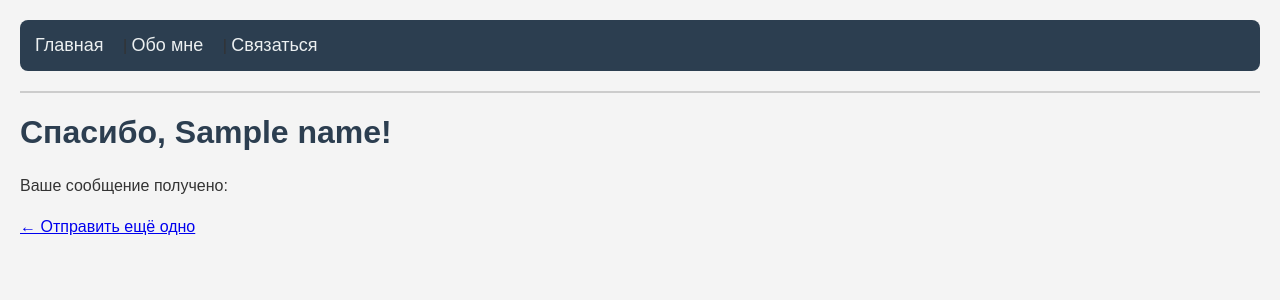
After one commit to Imuxamed/flask_project, a Flask app: template templates/thanks.html in a window 1280 px wide. The commit adds this page. Shown: the top 300 px of the page. Run offline with Flask 3, Linux system fonts and the light colour scheme; the template is opened without the code that fills it: most values are stand-ins (such as "Sample title", 1, 10 or a date in 2020).

Commit message:
Форма обратной связи: GET и POSTggggggggg

```diff
--- a/app.py
+++ b/app.py
@@ -1,4 +1,4 @@
-from flask import Flask, render_template
+from flask import Flask, render_template,request
 from datetime import datetime
 
 app = Flask(__name__)
@@ -11,6 +11,13 @@ def home():
 @app.route('/about')
 def about():
     return render_template('about.html')
+@app.route('/contact', methods=['GET', 'POST'])
+def contact():
+    if request.method == 'POST':
+        name = request.form['name']
+        message = request.form['message']
+        return render_template('thanks.html', name=name, message=message)
+    return render_template('contact.html')
 
 if __name__ == '__main__':
     app.run(debug=True)
--- a/templates/base.html
+++ b/templates/base.html
@@ -7,7 +7,7 @@
 <body>
     <nav>
         <a href="/">Главная</a> |
-        <a href="/about">Обо мне</a>
+        <a href="/about">Обо мне</a> | <a href="/contact">Связаться</a>
     </nav>
     <hr>
     {% block content %}{% endblock %}
--- /dev/null
+++ b/templates/thanks.html
@@ -0,0 +1,10 @@
+{% extends "base.html" %}
+
+{% block title %}Спасибо!{% endblock %}
+
+{% block content %}
+    <h1>Спасибо, {{ name }}!</h1>
+    <p>Ваше сообщение получено:</p>
+    <blockquote>{{ message }}</blockquote>
+    <p><a href="/contact">← Отправить ещё одно</a></p>
+{% endblock %}
```
Also changed, not shown: templates/contact.html (added, +20 -0 lines).
